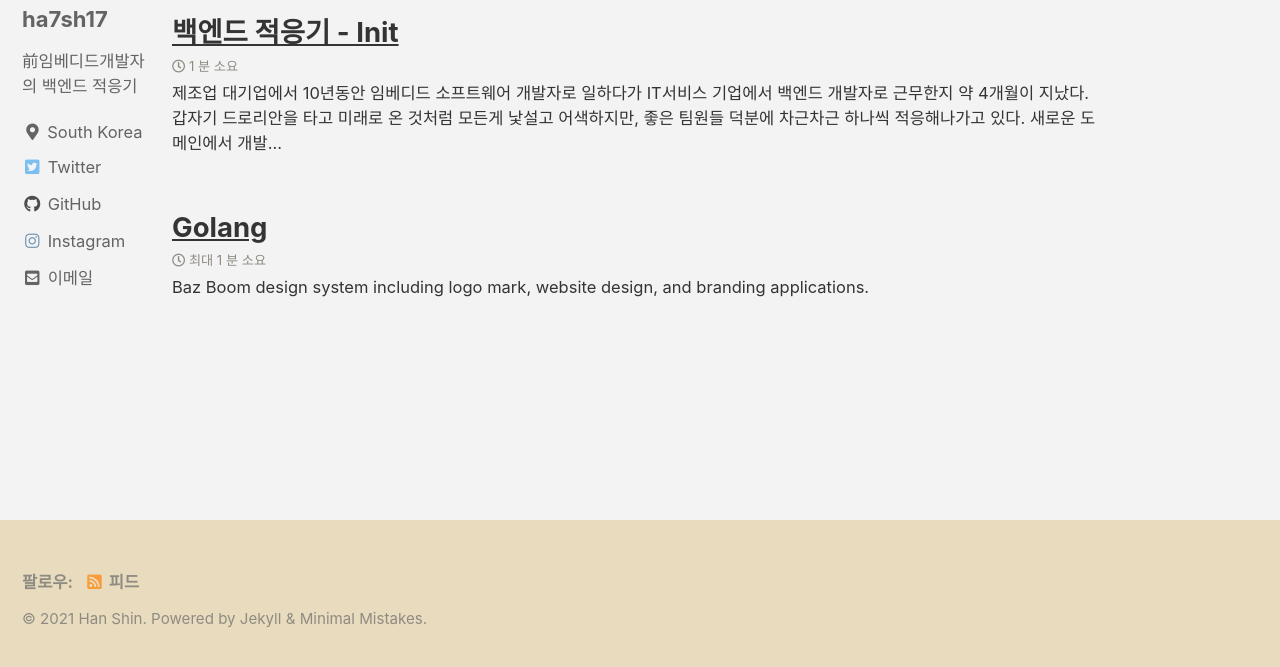
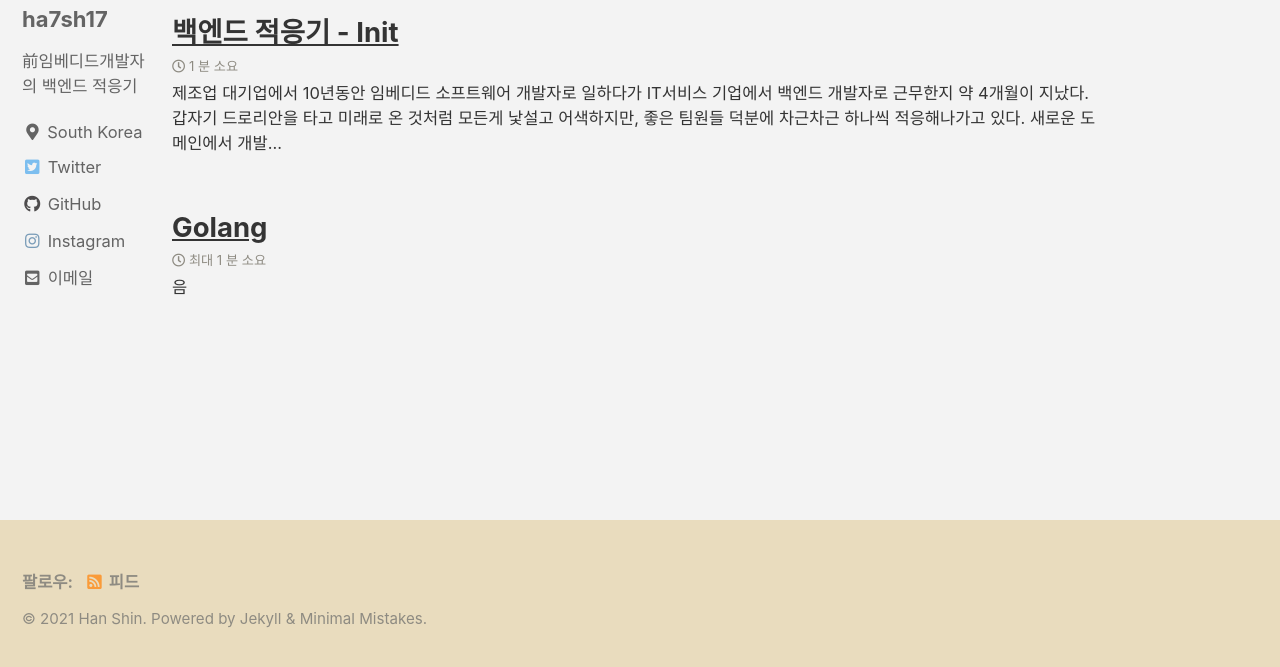
Before and after one commit to ha7sh17/ha7sh17.github.io, a Jekyll site: the page built from index.html, in a window 1280 px wide, cut to the strip 225-892 px from the top of the page. Built offline with Jekyll 4.4.1, drawn with Linux system fonts in a browser that asks for light colours; cached includes are drawn as plain includes; the list of posts is cut into pages by our own code; part of the change alters nothing that is shown.

Commit message:
Test for image

```diff
--- a/_posts/2021-10-12-post-category_test.md
+++ b/_posts/2021-10-12-post-category_test.md
@@ -5,27 +5,6 @@ categories:
   - Golang
 tags:
   - Golang
-excerpt: "Baz Boom design system including logo mark, website design, and branding applications."
-header:
-  image: /assets/images/unsplash-gallery-image-1.jpg
-  teaser: assets/images/unsplash-gallery-image-1-th.jpg
-sidebar:
-  - title: "Role"
-    image: http://placehold.it/350x250
-    image_alt: "logo"
-    text: "Designer, Front-End Developer"
-  - title: "Responsibilities"
-    text: "Reuters try PR stupid commenters should isn't a business model"
-gallery:
-  - url: /assets/images/unsplash-gallery-image-1.jpg
-    image_path: assets/images/unsplash-gallery-image-1-th.jpg
-    alt: "placeholder image 1"
-  - url: /assets/images/unsplash-gallery-image-2.jpg
-    image_path: assets/images/unsplash-gallery-image-2-th.jpg
-    alt: "placeholder image 2"
-  - url: /assets/images/unsplash-gallery-image-3.jpg
-    image_path: assets/images/unsplash-gallery-image-3-th.jpg
-    alt: "placeholder image 3"
 ---
 
 음
```
